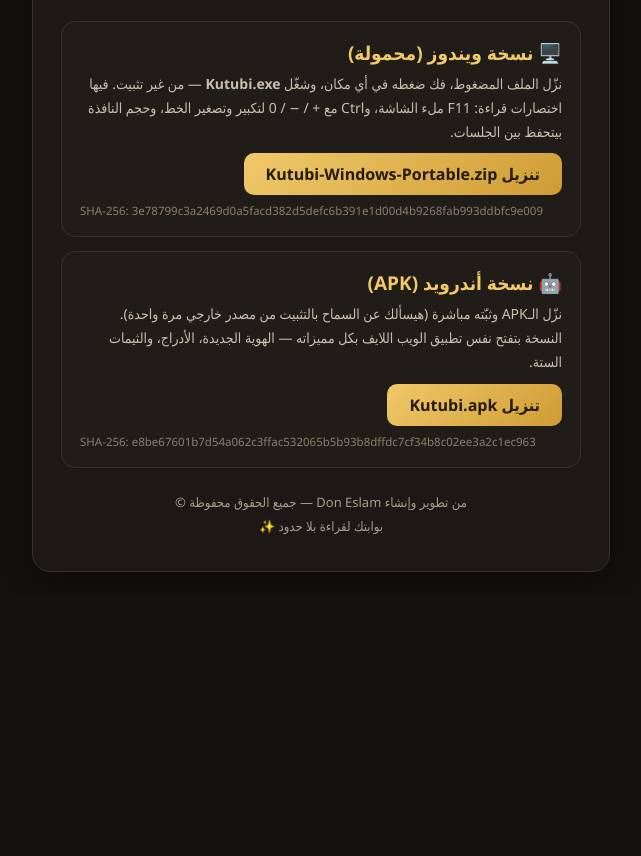
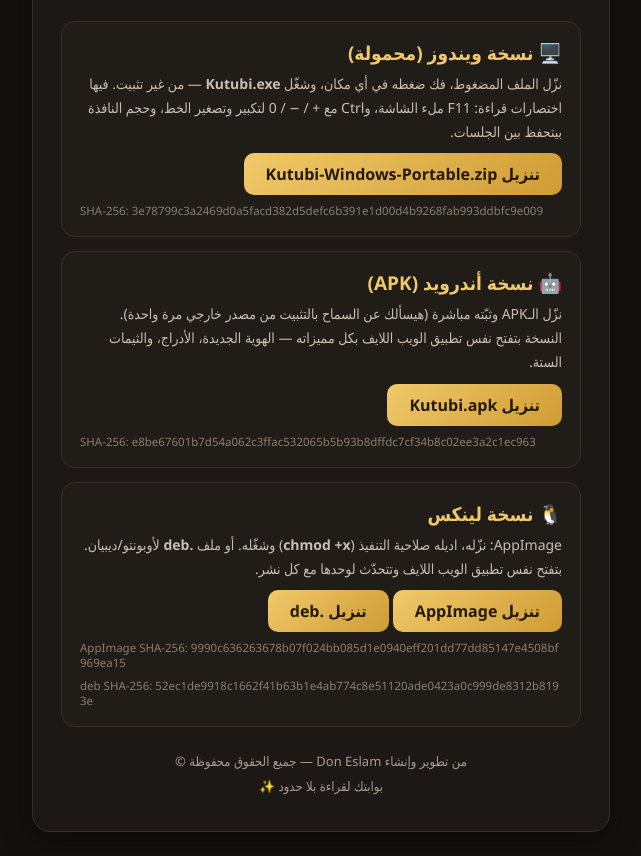
Before and after one commit to karenmute31-ai/kutubi, a plain HTML site: page downloads.html in a window 1280 px wide. Shown: the part 235-1091 px from the top of the page, without its empty margins (319-960 px from the left). Before the commit the page ends 831 px from the top, so only its background shows below. Drawn offline with Linux system fonts and the light colour scheme.

Commit message:
v86: Linux builds (AppImage + deb) and downloads page entry

```diff
--- a/downloads.html
+++ b/downloads.html
@@ -39,6 +39,14 @@
     <small>SHA-256: e8be67601b7d54a062c3ffac532065b5b93b8dffdc7cf34b8c02ee3a2c1ec963</small>
   </div>
 
+  <div class="item">
+    <h2>🐧 نسخة لينكس</h2>
+    <p>AppImage: نزّله، اديله صلاحية التنفيذ (<b>chmod +x</b>) وشغّله. أو ملف <b>.deb</b> لأوبونتو/ديبيان. بتفتح نفس تطبيق الويب اللايف وتتحدّث لوحدها مع كل نشر.</p>
+    <a class="btn" href="/Kutubi-Linux.AppImage">تنزيل AppImage</a> <a class="btn" href="/Kutubi-Linux.deb">تنزيل .deb</a>
+    <small>AppImage SHA-256: 9990c636263678b07f024bb085d1e0940eff201dd77dd85147e4508bf969ea15</small>
+    <small>deb SHA-256: 52ec1de9918c1662f41b63b1e4ab774c8e51120ade0423a0c999de8312b8193e</small>
+  </div>
+
   <footer>
     من تطوير وإنشاء Don Eslam — جميع الحقوق محفوظة ©<br>
     بوابتك لقراءة بلا حدود ✨
--- a/sw.js
+++ b/sw.js
@@ -1,5 +1,5 @@
 /* كُتُبِي — Service Worker: app-shell cache (offline shell only, لا بيخزّن مفاتيح ولا بيانات كتب) */
-const CACHE = "motarjem-v85";
+const CACHE = "motarjem-v86";
 const SHARE_CACHE = "motarjem-shared-v1"; /* ملفات جاية من هدف المشاركة — برّه كاش النسخ ومبتتمسحش مع التحديثات */
 const SHELL = [
   "./",
```
Also changed, not shown: 2 other files.
